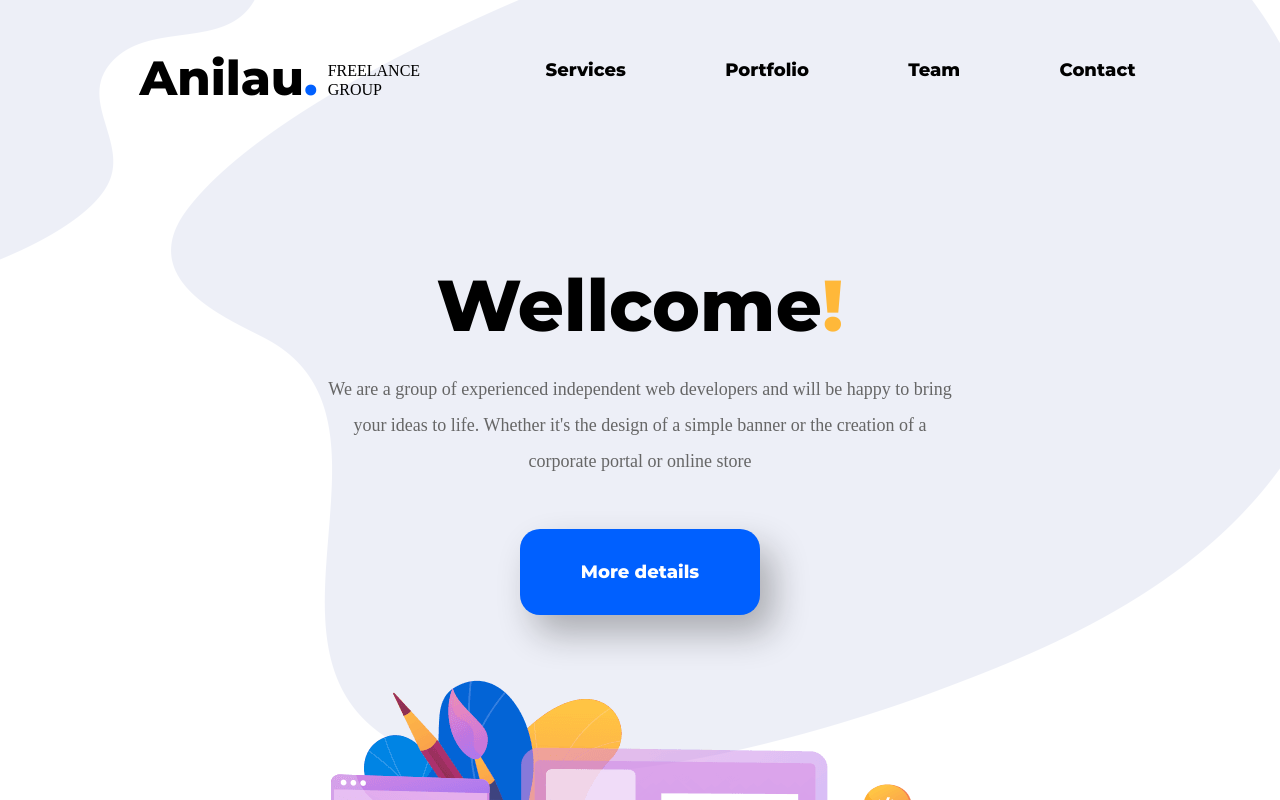
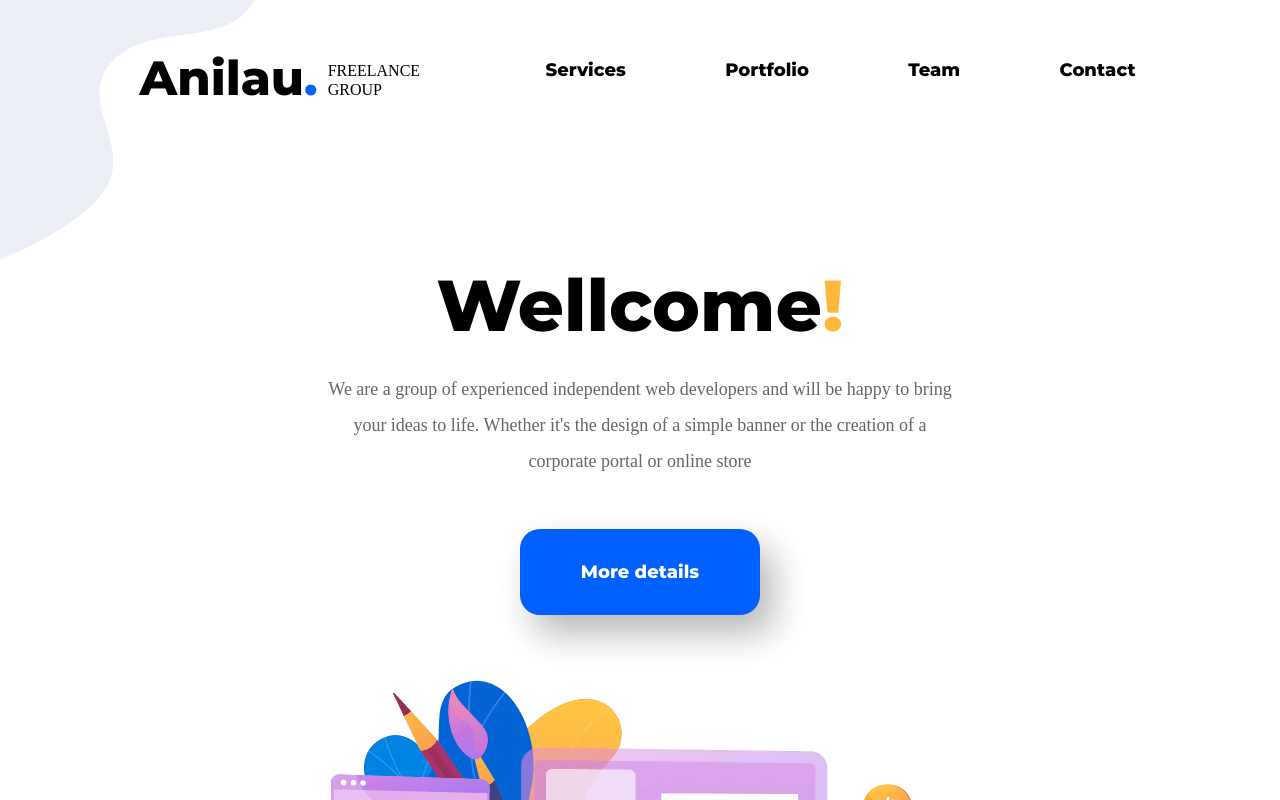
Before and after one commit to Alexvit72/anilau, a React (Create React App) app: page / in a window 1280 px wide. Shown: the top 800 px of the page. Built offline with nearby package versions, Linux system fonts and the light colour scheme; the HTML template or start-up script is replaced by a standard one; a web font is replaced by a local one.

Commit message:
fix background bugs

```diff
--- a/src/App.css
+++ b/src/App.css
@@ -13,13 +13,24 @@
   color: #666;
   background:
     url(./images/bg1.png) no-repeat,
-    url(./images/bg2.png) right top no-repeat,
-    url(./images/bg5.png) left bottom /100% auto no-repeat,
+    url(./images/bg2.png) right top / calc(920px + 10.9%) 775px no-repeat,
+    url(./images/bg5.png) left bottom / 100% auto no-repeat,
     #fff;
 }
 
 .App > * {
   padding: 0 10.9%;
+}
+
+@media (max-width: 1500px) {
+
+  .App {
+    background:
+    url(./images/bg1.png) no-repeat,
+    url(./images/bg5.png) left bottom / 100% 50px no-repeat,
+    #fff;
+  }
+
 }
 
 @media (max-width: 1140px) {
--- a/src/components/Services.css
+++ b/src/components/Services.css
@@ -16,7 +16,7 @@
   margin-top: 65px;
 }
 
-@media (max-width: 867px) {
+@media (max-width: 900px) {
 
   .Services .container {
     flex-direction: column;
--- a/src/components/Team.css
+++ b/src/components/Team.css
@@ -11,7 +11,7 @@
   margin: 0 auto;
 }
 
-@media (max-width: 867px) {
+@media (max-width: 900px) {
 
   .Team > div {
     max-width: 650px;
```
